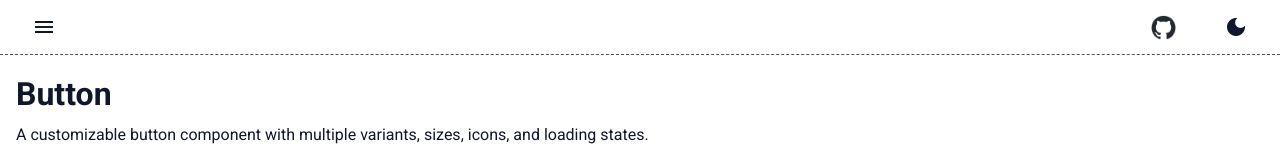
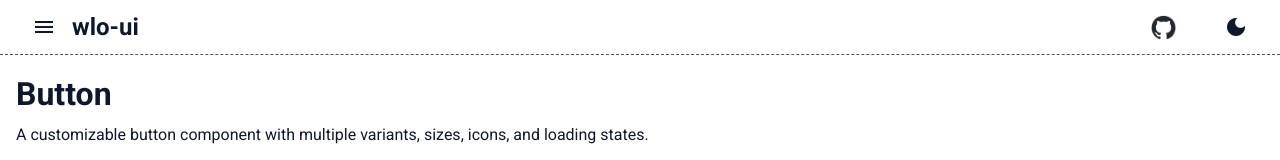
Before and after one commit to willian-leal/wlo-ui-workspace, an Angular app: page /wlo-button in a window 1280 px wide. Shown: the top 160 px of the page. Built offline with nearby package versions, Linux system fonts and the light colour scheme.

Commit message:
Add WloTypography header to layout and improve icon alignment styles

```diff
--- a/projects/wlo-ui-demo/src/app/layout/layout.component.html
+++ b/projects/wlo-ui-demo/src/app/layout/layout.component.html
@@ -5,6 +5,8 @@
           variant="ghost"
           icon="menu"
         ></wlo-button>
+
+        <wlo-typography variant="h2" tag="h2" text="wlo-ui"/>
       </div>
         <div class="cno icons-right-side">
           <wlo-button
--- a/projects/wlo-ui-demo/src/app/layout/layout.component.scss
+++ b/projects/wlo-ui-demo/src/app/layout/layout.component.scss
@@ -20,4 +20,6 @@
 }
 
 .icons-left-side {
+    display: flex;
+    align-items: center;
 }
```
